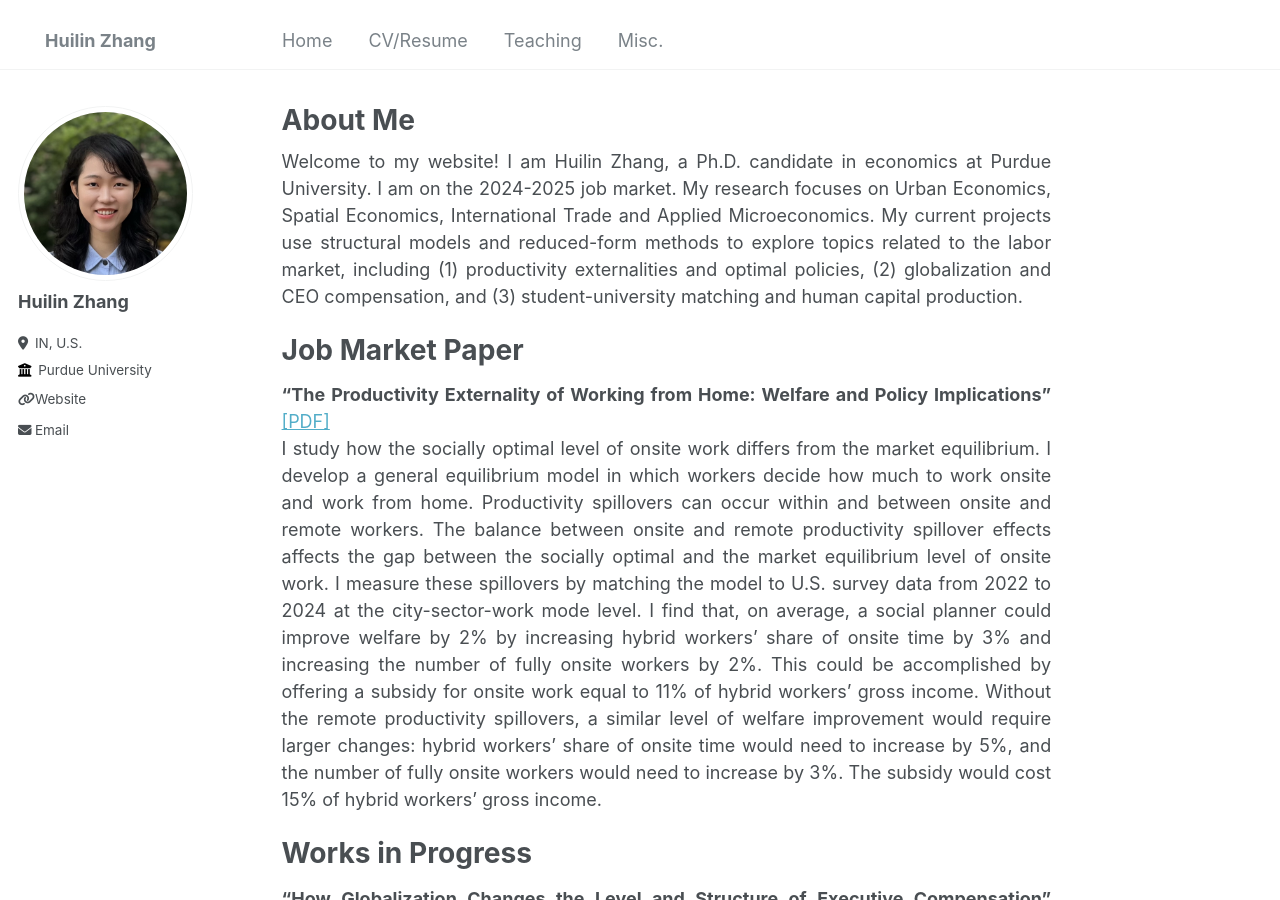
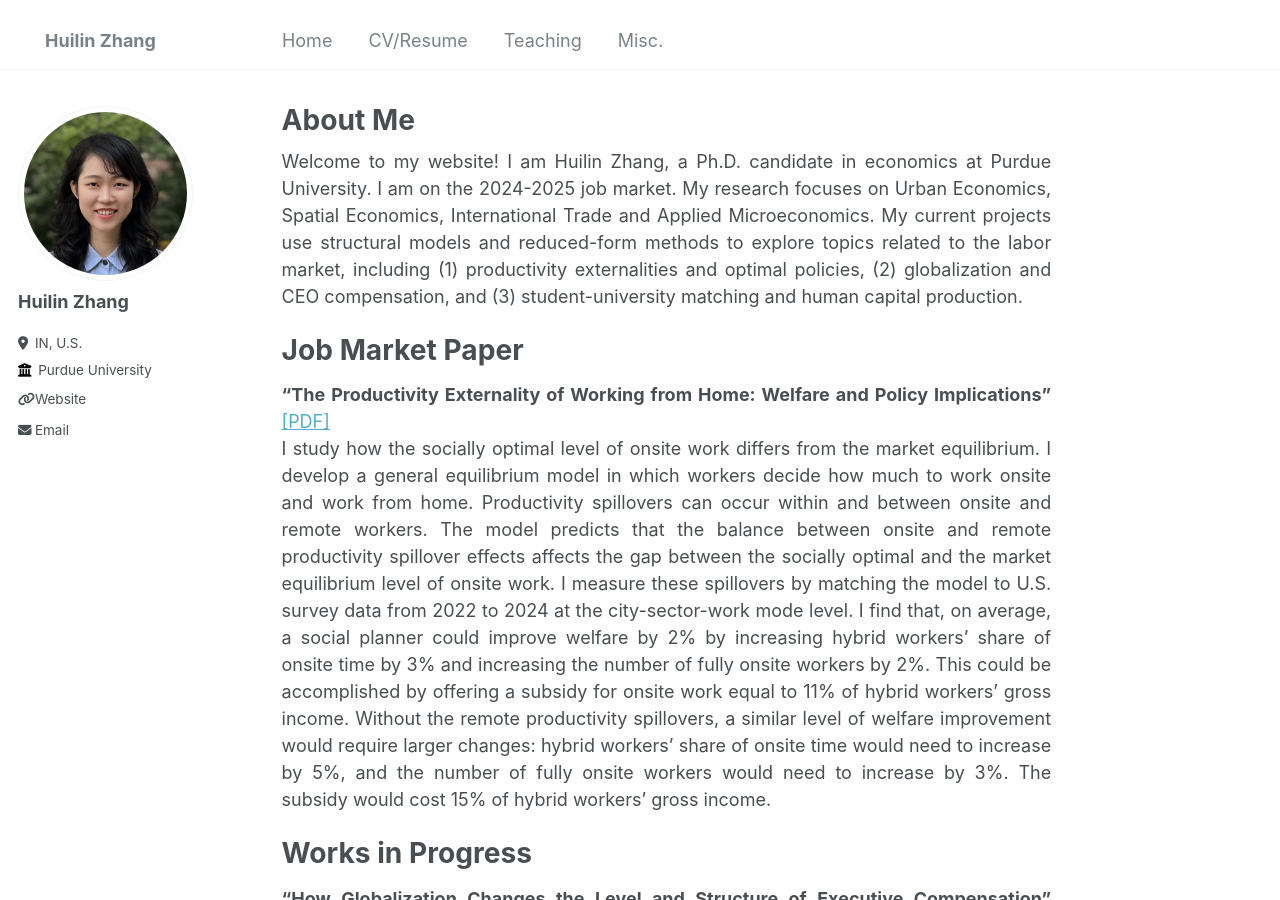
Before and after one commit to huilin-zhang/huilin-zhang.github.io, a Jekyll site: the page built from _pages/about.md, in a window 1280 px wide and 900 px high. Built offline with Jekyll 4.4.1, drawn with Linux system fonts in a browser that asks for light colours.

Commit message:
update cv about

```diff
--- a/_pages/about.md
+++ b/_pages/about.md
@@ -12,7 +12,7 @@
 Job Market Paper
 ======
 **“The Productivity Externality of Working from Home: Welfare and Policy Implications”** [[PDF]](https://www.dropbox.com/scl/fi/nl5pzfi4qhdmao33pgv74/TelecommutingPaper.pdf?rlkey=ux80ju16aprhcw6jh3zg3sx5x&dl=0)<br>
-I study how the socially optimal level of onsite work differs from the market equilibrium. I develop a general equilibrium model in which workers decide how much to work onsite and work from home. Productivity spillovers can occur within and between onsite and remote workers. The balance between onsite and remote productivity spillover effects affects the gap between the socially optimal and the market equilibrium level of onsite work. I measure these spillovers by matching the model to U.S. survey data from 2022 to 2024 at the city-sector-work mode level. I find that, on average, a social planner could improve welfare by 2% by increasing hybrid workers' share of onsite time by 3% and increasing the number of fully onsite workers by 2%. This could be accomplished by offering a subsidy for onsite work equal to 11% of hybrid workers' gross income. Without the remote productivity spillovers, a similar level of welfare improvement would require larger changes: hybrid workers' share of onsite time would need to increase by 5%, and the number of fully onsite workers would need to increase by 3%. The subsidy would cost 15% of hybrid workers' gross income.
+I study how the socially optimal level of onsite work differs from the market equilibrium. I develop a general equilibrium model in which workers decide how much to work onsite and work from home. Productivity spillovers can occur within and between onsite and remote workers. The model predicts that the balance between onsite and remote productivity spillover effects affects the gap between the socially optimal and the market equilibrium level of onsite work. I measure these spillovers by matching the model to U.S. survey data from 2022 to 2024 at the city-sector-work mode level. I find that, on average, a social planner could improve welfare by 2% by increasing hybrid workers' share of onsite time by 3% and increasing the number of fully onsite workers by 2%. This could be accomplished by offering a subsidy for onsite work equal to 11% of hybrid workers' gross income. Without the remote productivity spillovers, a similar level of welfare improvement would require larger changes: hybrid workers' share of onsite time would need to increase by 5%, and the number of fully onsite workers would need to increase by 3%. The subsidy would cost 15% of hybrid workers' gross income.
 
 Works in Progress
 ======
```
Also changed, not shown: 1 other file.
